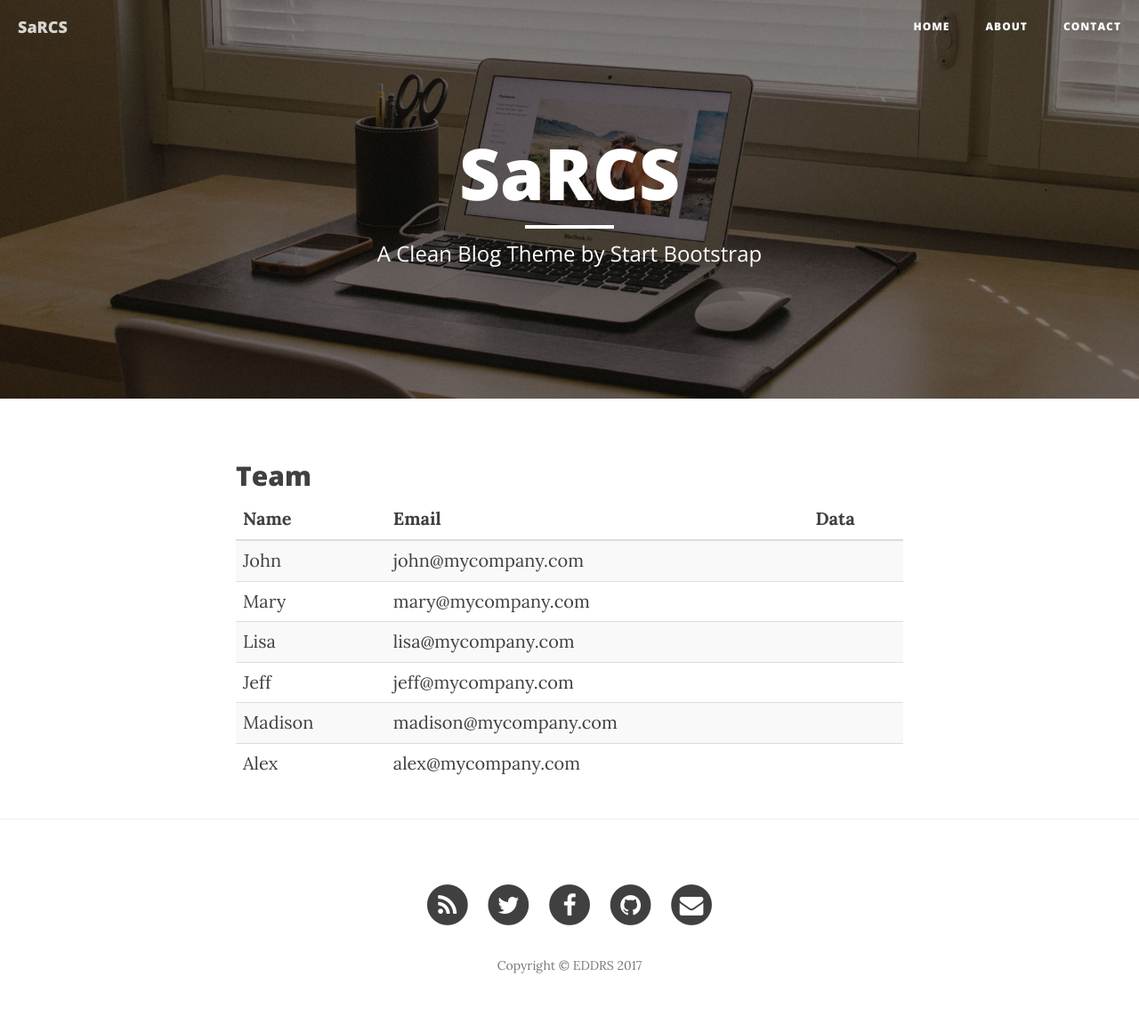
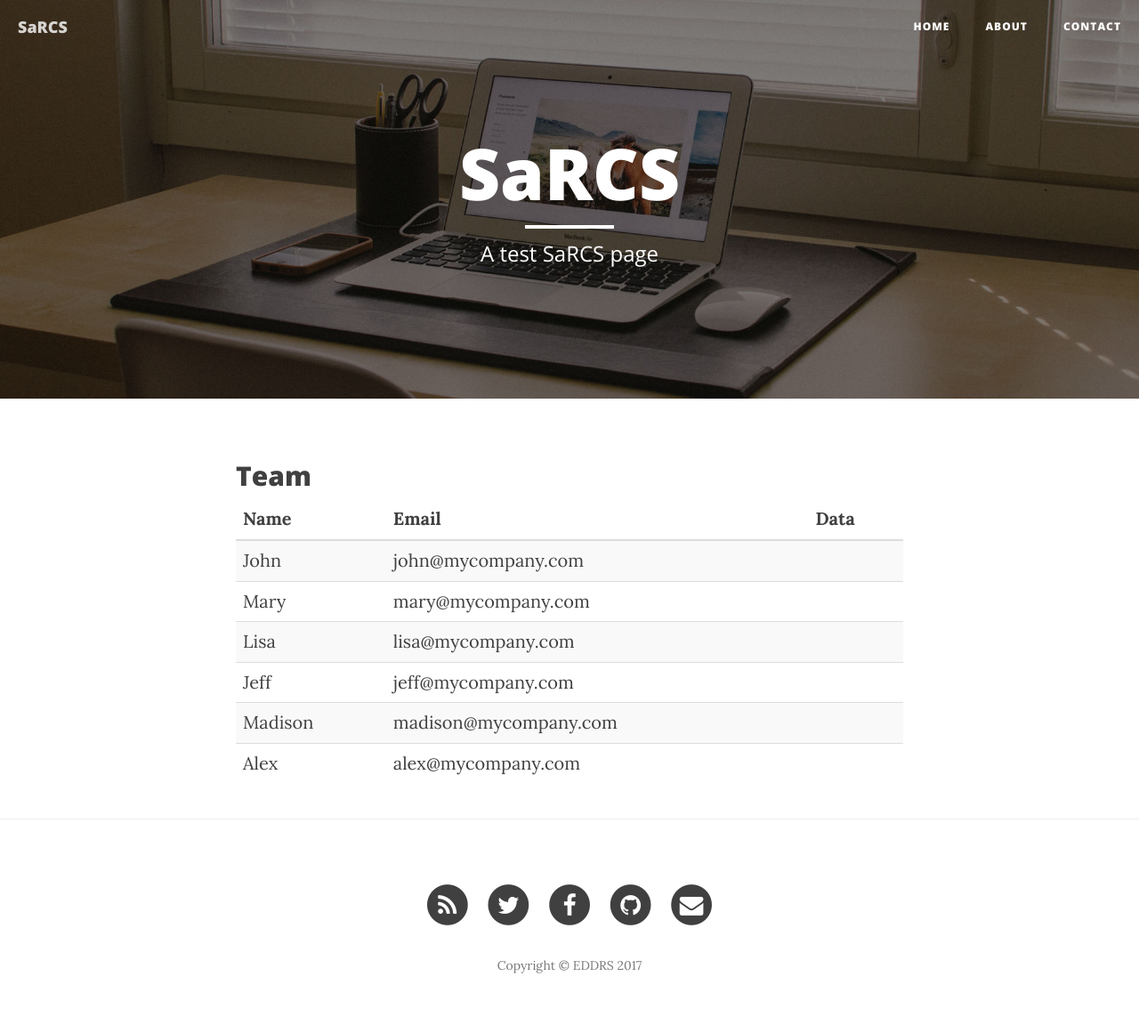
Before and after one commit to craigkg/craigkg.github.io, a Jekyll site: the page built from index.html, in a window 1280 px wide. Shown: the whole page at 89% size. Built offline with Jekyll 4.4.1, drawn with Linux system fonts in a browser that asks for light colours; nearby versions of some CDN libraries; the list of posts is cut into pages by our own code.

Commit message:
Update index.html

```diff
--- a/index.html
+++ b/index.html
@@ -1,6 +1,6 @@
 ---
 layout: page
-description: "A Clean Blog Theme by Start Bootstrap"
+description: "A test SaRCS page"
 ---
 
     <h2>Team</h2>
```
